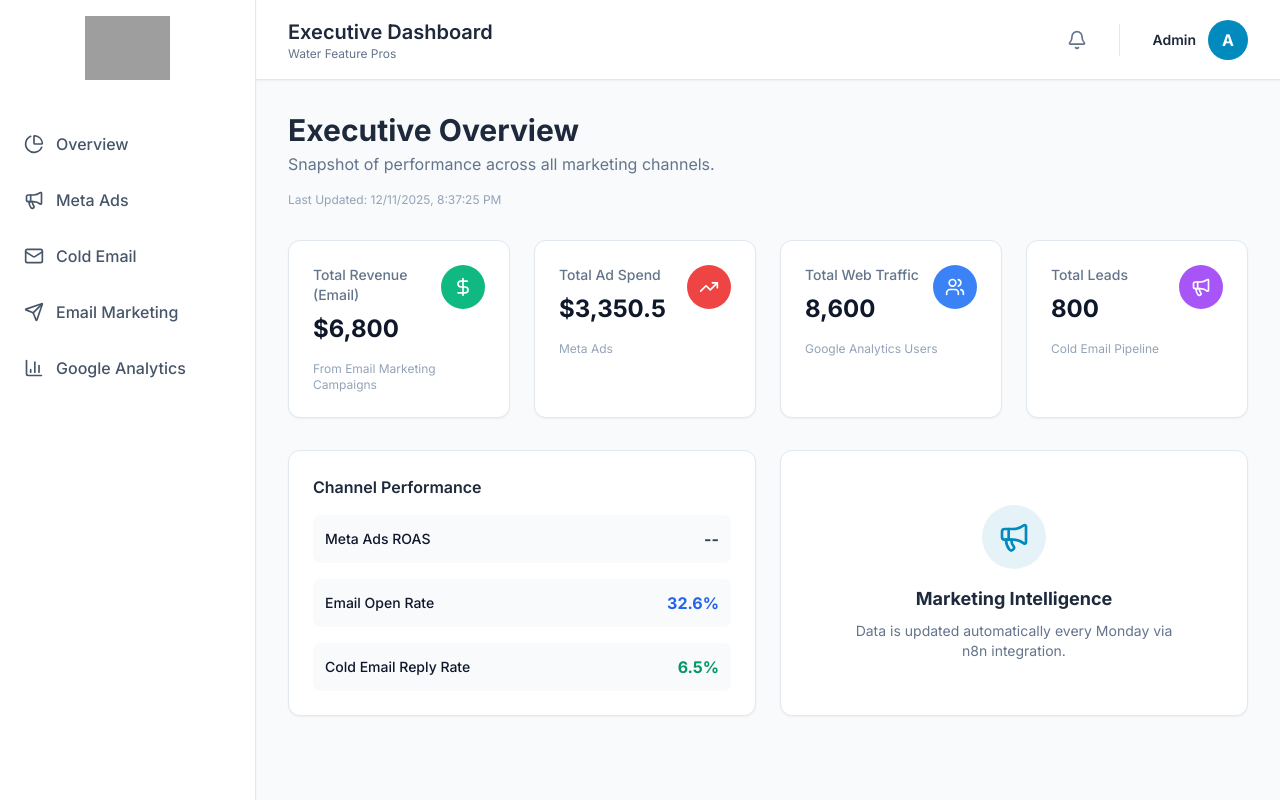
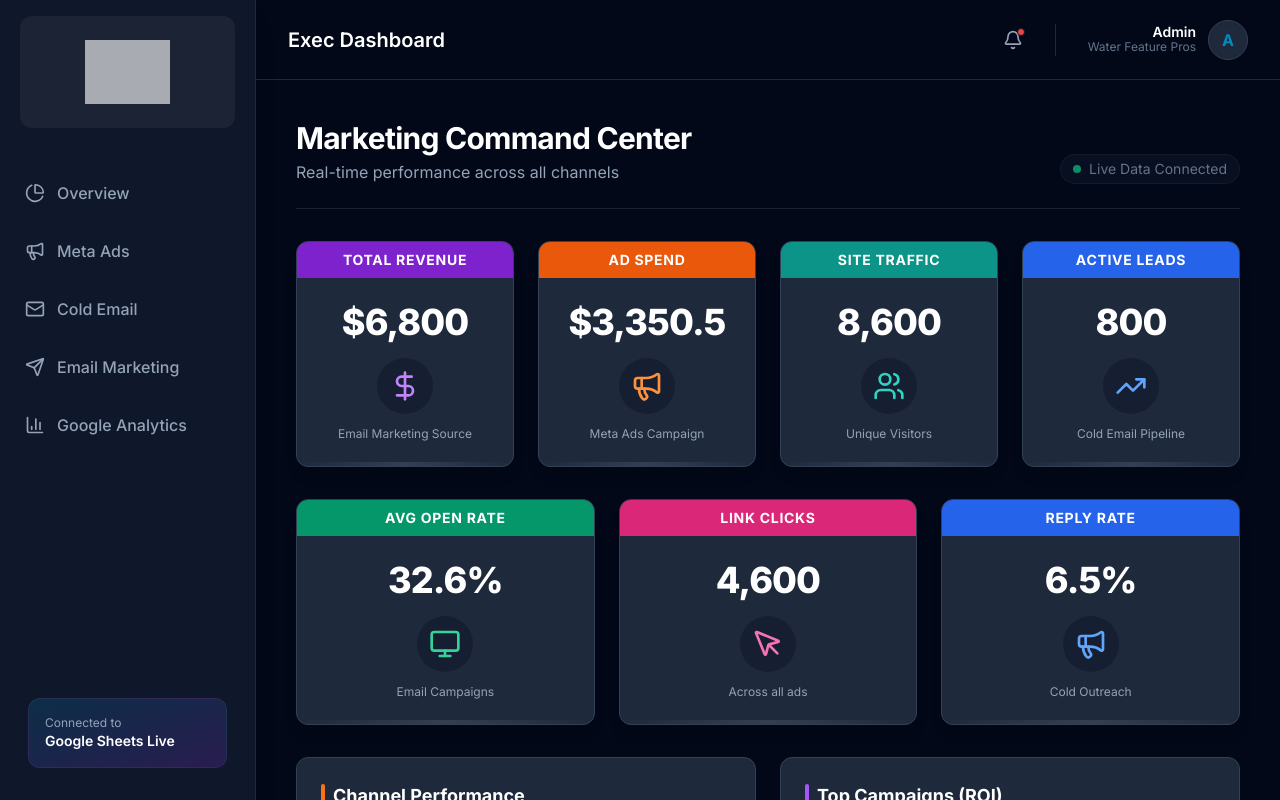
Before and after one commit to Orkestaia/ceo-dashboard, a Next.js app: page / in a window 1280 px wide. Built offline with nearby package versions, Linux system fonts and the light colour scheme; grey boxes are pictures that could not be loaded.

Commit message:
feat: v3 dark mode and colorful cards

```diff
--- a/app/globals.css
+++ b/app/globals.css
@@ -4,35 +4,35 @@
 
 @layer base {
   :root {
-    --background: 210 20% 98%;
-    /* Light Gray/White Background */
-    --foreground: 222.2 84% 4.9%;
+    /* Pure Dark Mode Foundation */
+    --background: 222.2 84% 4.9%;
+    /* Slate 950 approx */
+    --foreground: 210 40% 98%;
 
-    --card: 0 0% 100%;
-    --card-foreground: 222.2 84% 4.9%;
+    --card: 222.2 84% 4.9%;
+    --card-foreground: 210 40% 98%;
 
-    --popover: 0 0% 100%;
-    --popover-foreground: 222.2 84% 4.9%;
+    --popover: 222.2 84% 4.9%;
+    --popover-foreground: 210 40% 98%;
 
-    /* WFP Blue/Teal based on logo */
     --primary: 196 100% 37%;
-    /* Approx #008CBA */
-    --primary-foreground: 210 40% 98%;
+    /* WFP Blue */
+    --primary-foreground: 222.2 47.4% 11.2%;
 
-    --secondary: 196 20% 90%;
-    --secondary-foreground: 222.2 47.4% 11.2%;
+    --secondary: 217.2 32.6% 17.5%;
+    --secondary-foreground: 210 40% 98%;
 
-    --muted: 210 40% 96.1%;
-    --muted-foreground: 215.4 16.3% 46.9%;
+    --muted: 217.2 32.6% 17.5%;
+    --muted-foreground: 215 20.2% 65.1%;
 
-    --accent: 196 30% 95%;
-    --accent-foreground: 222.2 47.4% 11.2%;
+    --accent: 217.2 32.6% 17.5%;
+    --accent-foreground: 210 40% 98%;
 
-    --destructive: 0 84.2% 60.2%;
+    --destructive: 0 62.8% 30.6%;
     --destructive-foreground: 210 40% 98%;
 
-    --border: 214.3 31.8% 91.4%;
-    --input: 214.3 31.8% 91.4%;
+    --border: 217.2 32.6% 17.5%;
+    --input: 217.2 32.6% 17.5%;
     --ring: 196 100% 37%;
 
     --radius: 0.5rem;
@@ -47,4 +47,23 @@
   body {
     @apply bg-background text-foreground antialiased;
   }
+
+  /* Scrollbar styling for dark mode */
+  ::-webkit-scrollbar {
+    width: 8px;
+    height: 8px;
+  }
+
+  ::-webkit-scrollbar-track {
+    background: #0f172a;
+  }
+
+  ::-webkit-scrollbar-thumb {
+    background: #334155;
+    border-radius: 4px;
+  }
+
+  ::-webkit-scrollbar-thumb:hover {
+    background: #475569;
+  }
 }
--- a/app/layout.tsx
+++ b/app/layout.tsx
@@ -18,8 +18,8 @@ export default function RootLayout({
   children: React.ReactNode;
 }>) {
   return (
-    <html lang="en">
-      <body className={cn(inter.className, "bg-slate-50 text-slate-900 overflow-hidden")}>
+    <html lang="en" className="dark">
+      <body className={cn(inter.className, "bg-background text-foreground overflow-hidden")}>
         <div className="flex h-screen w-full">
           <Sidebar />
           <main className="flex-1 flex flex-col lg:pl-64 h-full overflow-hidden transition-all duration-300">
--- /dev/null
+++ b/components/dashboard/ColorfulStatCard.tsx
@@ -0,0 +1,54 @@
+import { LucideIcon } from "lucide-react";
+import { cn } from "@/lib/utils";
+
+type ColorVariant = "purple" | "blue" | "pink" | "teal" | "orange" | "green";
+
+interface ColorfulStatCardProps {
+    title: string;
+    value: string;
+    icon?: LucideIcon;
+    color: ColorVariant;
+    subtext?: string;
+}
+
+const colorStyles: Record<ColorVariant, { header: string; icon: string }> = {
+    purple: { header: "bg-purple-700", icon: "text-purple-400" },
+    blue: { header: "bg-blue-600", icon: "text-blue-400" },
+    pink: { header: "bg-pink-600", icon: "text-pink-400" },
+    teal: { header: "bg-teal-600", icon: "text-teal-400" },
+    orange: { header: "bg-orange-600", icon: "text-orange-400" },
+    green: { header: "bg-emerald-600", icon: "text-emerald-400" },
+};
+
+export function ColorfulStatCard({ title, value, icon: Icon, color, subtext }: ColorfulStatCardProps) {
+    const styles = colorStyles[color];
+
+    return (
+        <div className="rounded-xl overflow-hidden shadow-lg bg-slate-800 border border-slate-700 flex flex-col h-full">
+            {/* Colored Header */}
+            <div className={cn("py-2 px-4 text-center text-white font-bold uppercase tracking-wider text-sm", styles.header)}>
+                {title}
+            </div>
+
+            {/* Content Body */}
+            <div className="flex-1 p-6 flex flex-col items-center justify-center text-center relative">
+                <h3 className="text-3xl lg:text-4xl font-extrabold text-white mb-2 tracking-tight">
+                    {value}
+                </h3>
+
+                {Icon && (
+                    <div className="mt-2 mb-1 p-3 rounded-full bg-slate-900/50">
+                        <Icon className={cn("w-8 h-8", styles.icon)} />
+                    </div>
+                )}
+
+                {subtext && (
+                    <p className="text-xs text-slate-400 mt-2">{subtext}</p>
+                )}
+
+                {/* Decorative simplified "chart" background effect or similar could go here */}
+                <div className="absolute bottom-0 w-full h-1 bg-gradient-to-r from-transparent via-white/10 to-transparent" />
+            </div>
+        </div>
+    );
+}
--- a/components/layout/Header.tsx
+++ b/components/layout/Header.tsx
@@ -2,25 +2,27 @@ import { Bell } from "lucide-react";
 
 export function Header() {
     return (
-        <header className="sticky top-0 z-30 w-full p-4 lg:px-8 h-20 flex items-center justify-between bg-white border-b border-border shadow-sm">
+        <header className="sticky top-0 z-30 w-full p-4 lg:px-8 h-20 flex items-center justify-between bg-background border-b border-border shadow-sm/5">
 
             <div>
-                <h1 className="text-xl font-semibold text-slate-800">Executive Dashboard</h1>
-                <p className="text-xs text-slate-500">Water Feature Pros</p>
+                {/* Breadcrumb or Page Title can go here */}
+                <h1 className="text-xl font-semibold text-white hidden md:block">Exec Dashboard</h1>
             </div>
 
             <div className="flex items-center gap-4">
-                <button className="relative p-2 rounded-full hover:bg-slate-100 transition-colors text-slate-500">
+                <button className="relative p-2 rounded-full hover:bg-slate-800 transition-colors text-slate-400 hover:text-white">
                     <Bell className="w-5 h-5" />
+                    <span className="absolute top-1.5 right-1.5 w-2 h-2 bg-red-500 rounded-full border border-slate-900"></span>
                 </button>
 
-                <div className="h-8 w-px bg-slate-200 mx-2 hidden md:block" />
+                <div className="h-8 w-px bg-slate-800 mx-2 hidden md:block" />
 
                 <div className="flex items-center gap-3 pl-2">
                     <div className="text-right hidden md:block">
-                        <p className="text-sm font-semibold leading-none text-slate-800">Admin</p>
+                        <p className="text-sm font-semibold leading-none text-white">Admin</p>
+                        <p className="text-xs text-slate-500">Water Feature Pros</p>
                     </div>
-                    <div className="h-10 w-10 rounded-full bg-primary flex items-center justify-center text-white font-bold">
+                    <div className="h-10 w-10 rounded-full bg-slate-800 border border-slate-700 flex items-center justify-center text-primary font-bold shadow-inner">
                         A
                     </div>
                 </div>
--- a/components/layout/Sidebar.tsx
+++ b/components/layout/Sidebar.tsx
@@ -21,15 +21,12 @@ const sidebarItems = [
 ];
 
 export function Sidebar() {
-    // We use query params for simple state management in V2,
-    // checking href match is tricky with query params, so we'll do simple check
-    // In a real app we'd use useSearchParams
     const [isMobileOpen, setIsMobileOpen] = useState(false);
 
     return (
         <>
             <button
-                className="lg:hidden fixed top-4 left-4 z-50 p-2 bg-primary text-primary-foreground rounded-md shadow-lg"
+                className="lg:hidden fixed top-4 left-4 z-50 p-2 bg-slate-800 text-white rounded-md shadow-lg border border-slate-700"
                 onClick={() => setIsMobileOpen(!isMobileOpen)}
             >
                 <Menu size={24} />
@@ -37,18 +34,18 @@ export function Sidebar() {
 
             <aside
                 className={cn(
-                    "fixed top-0 left-0 z-40 h-screen w-64 bg-white border-r border-border transition-transform duration-300 lg:translate-x-0 shadow-sm",
+                    "fixed top-0 left-0 z-40 h-screen w-64 bg-slate-900 border-r border-slate-800 transition-transform duration-300 lg:translate-x-0 shadow-xl",
                     isMobileOpen ? "translate-x-0" : "-translate-x-full"
                 )}
             >
                 <div className="h-full px-3 py-4 overflow-y-auto flex flex-col">
-                    {/* Logo */}
-                    <div className="mb-10 px-4 flex justify-center">
+                    {/* Logo Container - White background for logo visibility if needed, or transparent if logo handles it */}
+                    <div className="mb-10 px-4 py-6 flex justify-center bg-white/5 rounded-xl mx-2">
                         {/* Using the logo URL provided */}
                         <img
                             src="https://waterfeaturepros.com/wp-content/uploads/2025/01/Logo-150x104-1.jpg"
                             alt="Water Feature Pros"
-                            className="h-16 w-auto object-contain"
+                            className="h-16 w-auto object-contain mix-blend-screen" // mix-blend to help integrate if it has black bg, or remove if it looks bad
                         />
                     </div>
 
@@ -58,23 +55,30 @@ export function Sidebar() {
                                 <Link
                                     href={item.href}
                                     className={cn(
-                                        "flex items-center p-3 rounded-lg group transition-all duration-200 hover:bg-muted",
-                                        // Simple active check logic could be refined
-                                        "text-slate-600 hover:text-primary"
+                                        "flex items-center p-3 rounded-lg group transition-all duration-200 border border-transparent",
+                                        "text-slate-400 hover:text-white hover:bg-slate-800 hover:border-slate-700"
                                     )}
                                 >
-                                    <item.icon className="w-5 h-5" />
+                                    <item.icon className="w-5 h-5 group-hover:text-primary transition-colors" />
                                     <span className="ml-3">{item.label}</span>
                                 </Link>
                             </li>
                         ))}
                     </ul>
+
+                    <div className="p-4 mt-auto">
+                        <div className="bg-gradient-to-br from-primary/20 to-purple-600/20 rounded-xl p-4 border border-white/5">
+                            <p className="text-xs text-slate-400">Connected to</p>
+                            <p className="text-sm font-semibold text-white truncate">Google Sheets Live</p>
+                        </div>
+                    </div>
+
                 </div>
             </aside>
 
             {isMobileOpen && (
                 <div
-                    className="fixed inset-0 z-30 bg-black/50 lg:hidden"
+                    className="fixed inset-0 z-30 bg-black/80 backdrop-blur-sm lg:hidden"
                     onClick={() => setIsMobileOpen(false)}
                 />
             )}
--- a/components/views/OverviewView.tsx
+++ b/components/views/OverviewView.tsx
@@ -1,111 +1,143 @@
 import { mockDashboardData } from "@/lib/mock-data";
-import { DollarSign, Users, Megaphone, TrendingUp, LucideIcon } from "lucide-react";
-
-// Simple Card Component for local use
-interface OverviewCardProps {
-    label: string;
-    value: string;
-    subtext?: string;
-    icon: LucideIcon;
-    colorClass: string;
-}
-
-function OverviewCard({ label, value, subtext, icon: Icon, colorClass }: OverviewCardProps) {
-    return (
-        <div className="p-6 bg-white border rounded-xl shadow-sm hover:shadow-md transition-shadow">
-            <div className="flex justify-between items-start">
-                <div>
-                    <p className="text-sm font-medium text-slate-500">{label}</p>
-                    <h3 className="text-2xl font-bold mt-2 text-slate-900">{value}</h3>
-                </div>
-                <div className={`p-3 rounded-full ${colorClass}`}>
-                    <Icon className="w-5 h-5 text-white" />
-                </div>
-            </div>
-            {subtext && <p className="mt-4 text-xs text-slate-400">{subtext}</p>}
-        </div>
-    )
-}
+import { ColorfulStatCard } from "@/components/dashboard/ColorfulStatCard";
+import { DollarSign, Users, Megaphone, TrendingUp, Monitor, MousePointer } from "lucide-react";
 
 export function OverviewView() {
     const { metaAds, coldEmail, emailMarketing, analytics } = mockDashboardData;
 
-    // Calculate Total Marketing Spend (Meta Ads only in data, but conceptually could be more)
+    const totalTraffic = analytics.totals.totalUsers;
     const totalSpend = metaAds.totals.totalSpend;
-    // Calculate Total Revenue (Email Marketing only in data)
     const totalRevenue = emailMarketing.totals.totalRevenue;
-    // Calculate Total Traffic
-    const totalTraffic = analytics.totals.totalUsers;
+    const totalLeads = coldEmail.totals.totalLeads;
 
     return (
-        <div className="space-y-8">
-            <div>
-                <h2 className="text-3xl font-bold text-slate-800">Executive Overview</h2>
-                <p className="text-slate-500 mt-1">Snapshot of performance across all marketing channels.</p>
-                <p className="text-xs text-slate-400 mt-4">Last Updated: {new Date(mockDashboardData.lastUpdated).toLocaleString()}</p>
+        <div className="space-y-8 p-2">
+            <div className="flex flex-col md:flex-row justify-between items-end gap-4 border-b border-white/10 pb-6">
+                <div>
+                    <h2 className="text-3xl font-bold text-white tracking-tight">Marketing Command Center</h2>
+                    <p className="text-slate-400 mt-1">Real-time performance across all channels</p>
+                </div>
+                <div className="flex items-center gap-2 text-sm text-slate-500 bg-slate-900/50 px-3 py-1 rounded-full border border-white/5">
+                    <span className="w-2 h-2 rounded-full bg-emerald-500 animate-pulse"></span>
+                    Live Data Connected
+                </div>
             </div>
 
-            {/* Top Level KPIs */}
+            {/* Top Cards Row - "Slide Style" */}
             <div className="grid grid-cols-1 md:grid-cols-2 lg:grid-cols-4 gap-6">
-                <OverviewCard
-                    label="Total Revenue (Email)"
+                <ColorfulStatCard
+                    title="Total Revenue"
                     value={`$${totalRevenue.toLocaleString()}`}
-                    subtext="From Email Marketing Campaigns"
+                    color="purple"
                     icon={DollarSign}
-                    colorClass="bg-emerald-500"
+                    subtext="Email Marketing Source"
                 />
-                <OverviewCard
-                    label="Total Ad Spend"
+                <ColorfulStatCard
+                    title="Ad Spend"
                     value={`$${totalSpend.toLocaleString()}`}
-                    subtext="Meta Ads"
+                    color="orange"
+                    icon={Megaphone}
+                    subtext="Meta Ads Campaign"
+                />
+                <ColorfulStatCard
+                    title="Site Traffic"
+                    value={totalTraffic.toLocaleString()}
+                    color="teal"
+                    icon={Users}
+                    subtext="Unique Visitors"
+                />
+                <ColorfulStatCard
+                    title="Active Leads"
+                    value={totalLeads.toLocaleString()}
+                    color="blue"
                     icon={TrendingUp}
-                    colorClass="bg-red-500"
-                />
-                <OverviewCard
-                    label="Total Web Traffic"
-                    value={totalTraffic.toLocaleString()}
-                    subtext="Google Analytics Users"
-                    icon={Users}
-                    colorClass="bg-blue-500"
-                />
-                <OverviewCard
-                    label="Total Leads"
-                    value={coldEmail.totals.totalLeads.toLocaleString()}
                     subtext="Cold Email Pipeline"
-                    icon={Megaphone}
-                    colorClass="bg-purple-500"
                 />
             </div>
 
-            {/* Channel Highlights */}
-            <div className="grid grid-cols-1 lg:grid-cols-2 gap-6">
-                <div className="bg-white p-6 rounded-xl border shadow-sm">
-                    <h3 className="font-semibold text-slate-800 mb-4">Channel Performance</h3>
+            {/* Secondary Metrics Row */}
+            <div className="grid grid-cols-1 md:grid-cols-3 gap-6">
+                <ColorfulStatCard
+                    title="Avg Open Rate"
+                    value={`${emailMarketing.totals.avgOpenRate}%`}
+                    color="green"
+                    icon={Monitor} // Just a placeholder icon
+                    subtext="Email Campaigns"
+                />
+                <ColorfulStatCard
+                    title="Link Clicks"
+                    value={metaAds.totals.totalClicks.toLocaleString()}
+                    color="pink"
+                    icon={MousePointer}
+                    subtext="Across all ads"
+                />
+                <ColorfulStatCard
+                    title="Reply Rate"
+                    value={`${coldEmail.totals.replyRate}%`}
+                    color="blue"
+                    icon={Megaphone}
+                    subtext="Cold Outreach"
+                />
+            </div>
+
+            {/* Detailed Charts Area */}
+            <div className="grid grid-cols-1 lg:grid-cols-2 gap-6 mt-8">
+                <div className="bg-slate-800 border border-slate-700 rounded-xl p-6">
+                    <h3 className="text-lg font-bold text-white mb-6 flex items-center gap-2">
+                        <span className="w-1 h-6 bg-orange-500 rounded-full"></span>
+                        Channel Performance
+                    </h3>
+                    {/* Placeholder for a Bar Chart - using simple HTML bars for now to guarantee render */}
                     <div className="space-y-4">
-                        <div className="flex justify-between items-center p-3 bg-slate-50 rounded-lg">
-                            <span className="text-sm font-medium">Meta Ads ROAS</span>
-                            <span className="font-bold text-slate-700">--</span>
-                            {/* ROAS logic not in mock data explicitly, just placeholder */}
+                        <div className="space-y-2">
+                            <div className="flex justify-between text-sm text-slate-300">
+                                <span>Organic Search</span>
+                                <span>5,400</span>
+                            </div>
+                            <div className="w-full bg-slate-700 rounded-full h-3">
+                                <div className="bg-orange-500 h-3 rounded-full" style={{ width: '65%' }}></div>
+                            </div>
                         </div>
-                        <div className="flex justify-between items-center p-3 bg-slate-50 rounded-lg">
-                            <span className="text-sm font-medium">Email Open Rate</span>
-                            <span className="font-bold text-blue-600">{emailMarketing.totals.avgOpenRate}%</span>
+                        <div className="space-y-2">
+                            <div className="flex justify-between text-sm text-slate-300">
+                                <span>Paid Search</span>
+                                <span>3,200</span>
+                            </div>
+                            <div className="w-full bg-slate-700 rounded-full h-3">
+                                <div className="bg-orange-400 h-3 rounded-full" style={{ width: '40%' }}></div>
+                            </div>
                         </div>
-                        <div className="flex justify-between items-center p-3 bg-slate-50 rounded-lg">
-                            <span className="text-sm font-medium">Cold Email Reply Rate</span>
-                            <span className="font-bold text-emerald-600">{coldEmail.totals.replyRate}%</span>
+                        <div className="space-y-2">
+                            <div className="flex justify-between text-sm text-slate-300">
+                                <span>Email</span>
+                                <span>1,850</span>
+                            </div>
+                            <div className="w-full bg-slate-700 rounded-full h-3">
+                                <div className="bg-orange-300 h-3 rounded-full" style={{ width: '25%' }}></div>
+                            </div>
                         </div>
                     </div>
                 </div>
 
-                <div className="bg-white p-6 rounded-xl border shadow-sm flex flex-col justify-center items-center text-center">
-                    <div className="p-4 bg-primary/10 rounded-full mb-4">
-                        <Megaphone className="w-8 h-8 text-primary" />
+                <div className="bg-slate-800 border border-slate-700 rounded-xl p-6">
+                    <h3 className="text-lg font-bold text-white mb-6 flex items-center gap-2">
+                        <span className="w-1 h-6 bg-purple-500 rounded-full"></span>
+                        Top Campaigns (ROI)
+                    </h3>
+                    <div className="space-y-4">
+                        {metaAds.campaigns.slice(0, 3).map((camp, idx) => (
+                            <div key={idx} className="flex items-center justify-between p-3 bg-slate-900/50 rounded-lg border border-slate-700">
+                                <div>
+                                    <p className="font-medium text-white text-sm">{camp["Campaign name"]}</p>
+                                    <p className="text-xs text-slate-400">{camp.Impressions} impr.</p>
+                                </div>
+                                <div className="text-right">
+                                    <p className="font-bold text-emerald-400 text-sm">{camp.Results} Leads</p>
+                                    <p className="text-xs text-slate-500">${camp["Amount spent (USD)"]}</p>
+                                </div>
+                            </div>
+                        ))}
                     </div>
-                    <h3 className="text-lg font-bold text-slate-800">Marketing Intelligence</h3>
-                    <p className="text-slate-500 text-sm mt-2 max-w-xs">
-                        Data is updated automatically every Monday via n8n integration.
-                    </p>
                 </div>
             </div>
         </div>
```
Also changed, not shown: lib/config.ts (added, +15 -0 lines), 2 other files (tests, documents, lock files or other folders).
